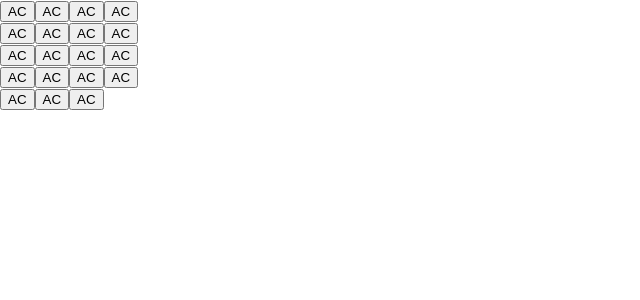
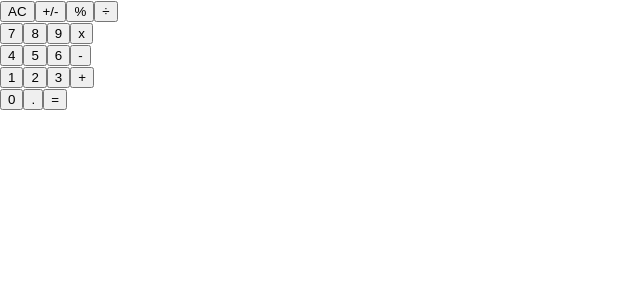
Before and after one commit to IBUNHABIBU/react-calculator, a React (Create React App) app: page / in a window 1280 px wide. Shown: the top 300 px of the page, without its empty margins (0-640 px from the left). Built offline with nearby package versions, Linux system fonts and the light colour scheme.

Commit message:
Arranging btn group

```diff
--- a/src/Components/App.js
+++ b/src/Components/App.js
@@ -17,9 +17,10 @@ export default class App extends Component {
 
   render() {
     const { total } = this.state;
+    const res = total;
     return (
       <>
-        <Display result={total} />
+        <Display result={res} />
         <ButtonPanel clickHandler={this.handleClick} />
       </>
     );
--- a/src/Components/ButtonPanel.js
+++ b/src/Components/ButtonPanel.js
@@ -4,39 +4,28 @@ import PropTypes from 'prop-types';
 import Button from './Button';
 
 const ButtonPanel = ({ clickHandler }) => {
+  const btnGroups = [
+    ['AC', '+/-', '%', '÷'],
+    ['7', '8', '9', 'x'],
+    ['4', '5', '6', '-'],
+    ['1', '2', '3', '+'],
+    ['0', '.', '='],
+  ];
+
   const handleClick = (btnName) => clickHandler(btnName);
 
   return (
     <>
-      <div>
-        <Button value="AC" clickHandler={handleClick} />
-        <Button value="AC" clickHandler={handleClick} />
-        <Button value="AC" clickHandler={handleClick} />
-        <Button value="AC" clickHandler={handleClick} />
-      </div>
-      <div>
-        <Button value="AC" clickHandler={handleClick} />
-        <Button value="AC" clickHandler={handleClick} />
-        <Button value="AC" clickHandler={handleClick} />
-        <Button value="AC" clickHandler={handleClick} />
-      </div>
-      <div>
-        <Button value="AC" clickHandler={handleClick} />
-        <Button value="AC" clickHandler={handleClick} />
-        <Button value="AC" clickHandler={handleClick} />
-        <Button value="AC" clickHandler={handleClick} />
-      </div>
-      <div>
-        <Button value="AC" clickHandler={handleClick} />
-        <Button value="AC" clickHandler={handleClick} />
-        <Button value="AC" clickHandler={handleClick} />
-        <Button value="AC" clickHandler={handleClick} />
-      </div>
-      <div>
-        <Button value="AC" clickHandler={handleClick} />
-        <Button value="AC" clickHandler={handleClick} />
-        <Button value="AC" clickHandler={handleClick} />
-      </div>
+
+      {
+          btnGroups.map((group) => (
+            <div className="btn-panel">
+              {
+                group.map((element) => <Button value={element} />)
+              }
+            </div>
+          ))
+        }
     </>
   );
 };
```
